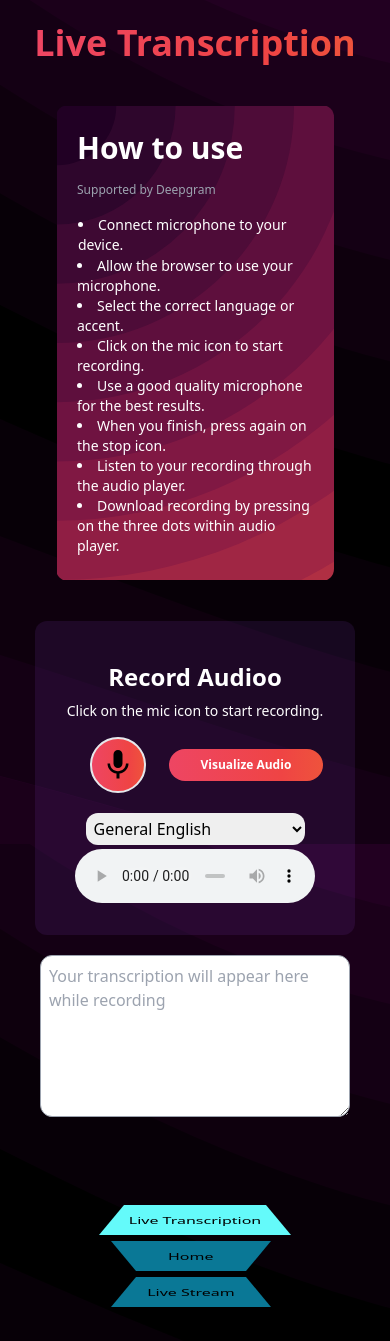
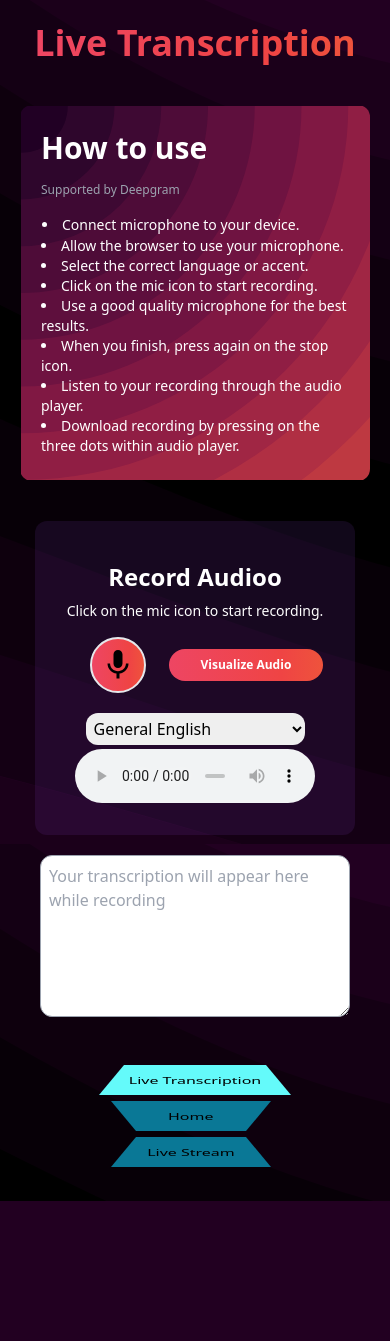
Before and after one commit to MooseSaeed/be-readable, a Vue app: page /livetranscription in a window 390 px wide. After the commit the page ends 1201 px from the top, so only its background shows below. Built offline with nearby package versions, Linux system fonts and the light colour scheme; what vue-audio-visual would draw is missing.

Commit message:
Final touches?

```diff
--- a/src/views/Livestream.vue
+++ b/src/views/Livestream.vue
@@ -1,5 +1,7 @@
 <template>
-  <div class="lg:grid lg:grid-cols-3 flex flex-col justify-center items-center">
+  <div
+    class="lg:grid lg:grid-cols-3 flex flex-col justify-center items-center sm:mb-10"
+  >
     <h1
       class="col-span-3 my-5 mb-10 font-bold leading-tight text-4xl text-center text-transparent bg-clip-text bg-gradient-to-r from-pink-500 via-red-500 to-yellow-500 background-animate"
     >
@@ -40,7 +42,7 @@
       </Tipscard>
     </aside>
     <div
-      class="lg:my-0 my-10 max-w-xl font-sans rounded-lg gap-5 flex flex-col justify-center items-center"
+      class="lg:my-0 mt-10 max-w-xl font-sans rounded-lg gap-5 flex flex-col justify-center items-center"
     >
       <div class="p-3 sm:mx-10 mx-2 lg:mx-0 bg-purple-500/10 text-white">
         <div class="flex flex-col min-h-48 justify-center">
--- a/src/views/Livetranscription.vue
+++ b/src/views/Livetranscription.vue
@@ -1,12 +1,14 @@
 <template>
-  <div class="lg:grid lg:grid-cols-3 flex flex-col justify-center items-center">
+  <div
+    class="lg:grid lg:grid-cols-3 flex flex-col justify-center items-center sm:mb-10"
+  >
     <h1
       class="col-span-3 my-5 mb-10 font-bold leading-tight text-4xl text-center text-transparent bg-clip-text bg-gradient-to-r from-pink-500 via-red-500 to-yellow-500 background-animate"
     >
       Live Transcription
     </h1>
 
-    <aside class="col-span-2 max-w-3xl justify-self-center self-center mx-14">
+    <aside class="col-span-2 max-w-3xl justify-self-center self-center mx-5">
       <Tipscard>
         <tr>
           <td>
@@ -40,7 +42,7 @@
       </Tipscard>
     </aside>
     <div
-      class="lg:my-0 my-10 max-w-xl font-sans rounded-lg gap-5 flex flex-col justify-center items-center"
+      class="lg:my-0 mt-10 max-w-xl font-sans rounded-lg gap-5 flex flex-col justify-center items-center"
     >
       <div>
         <Recorder class="rounded-xl" />
```
